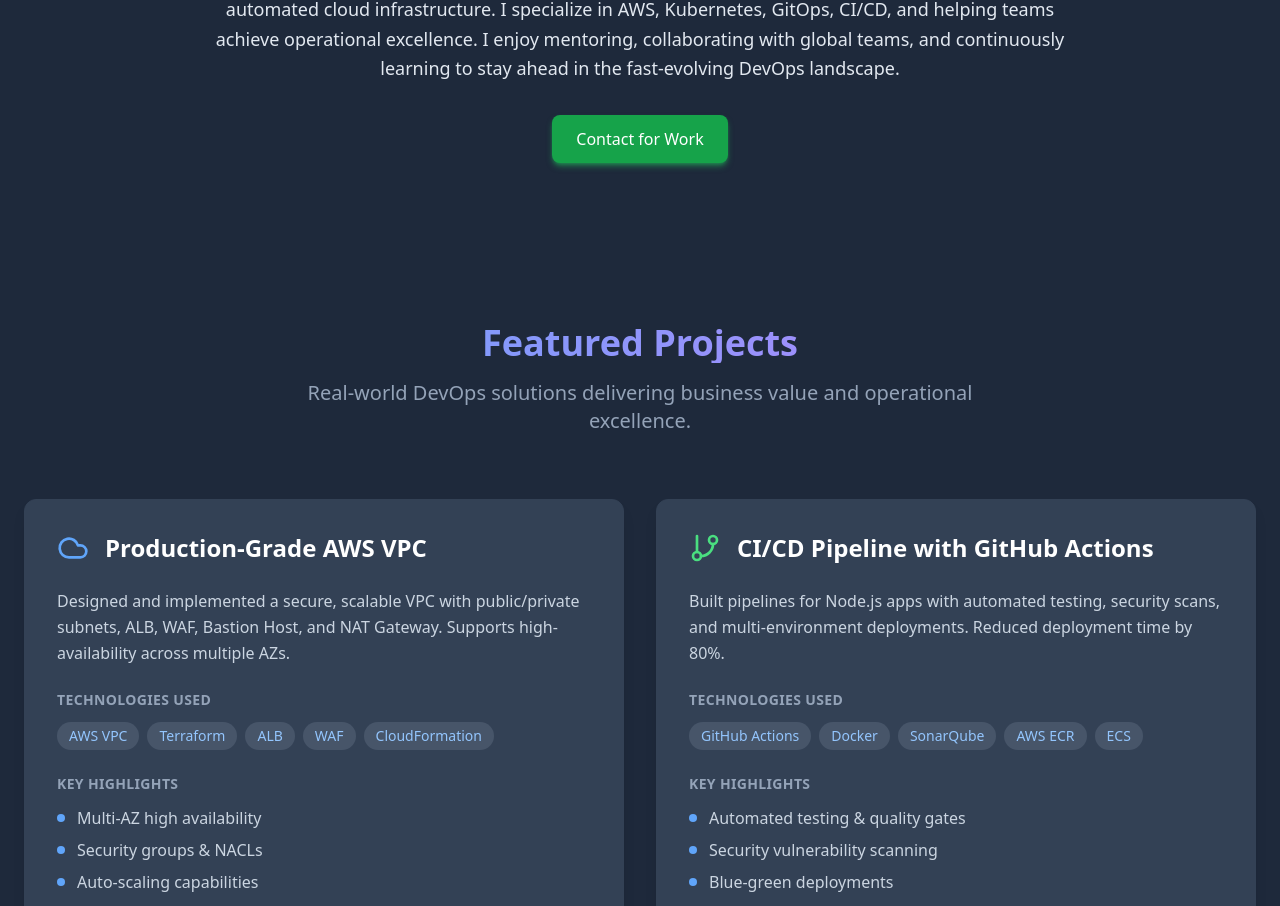
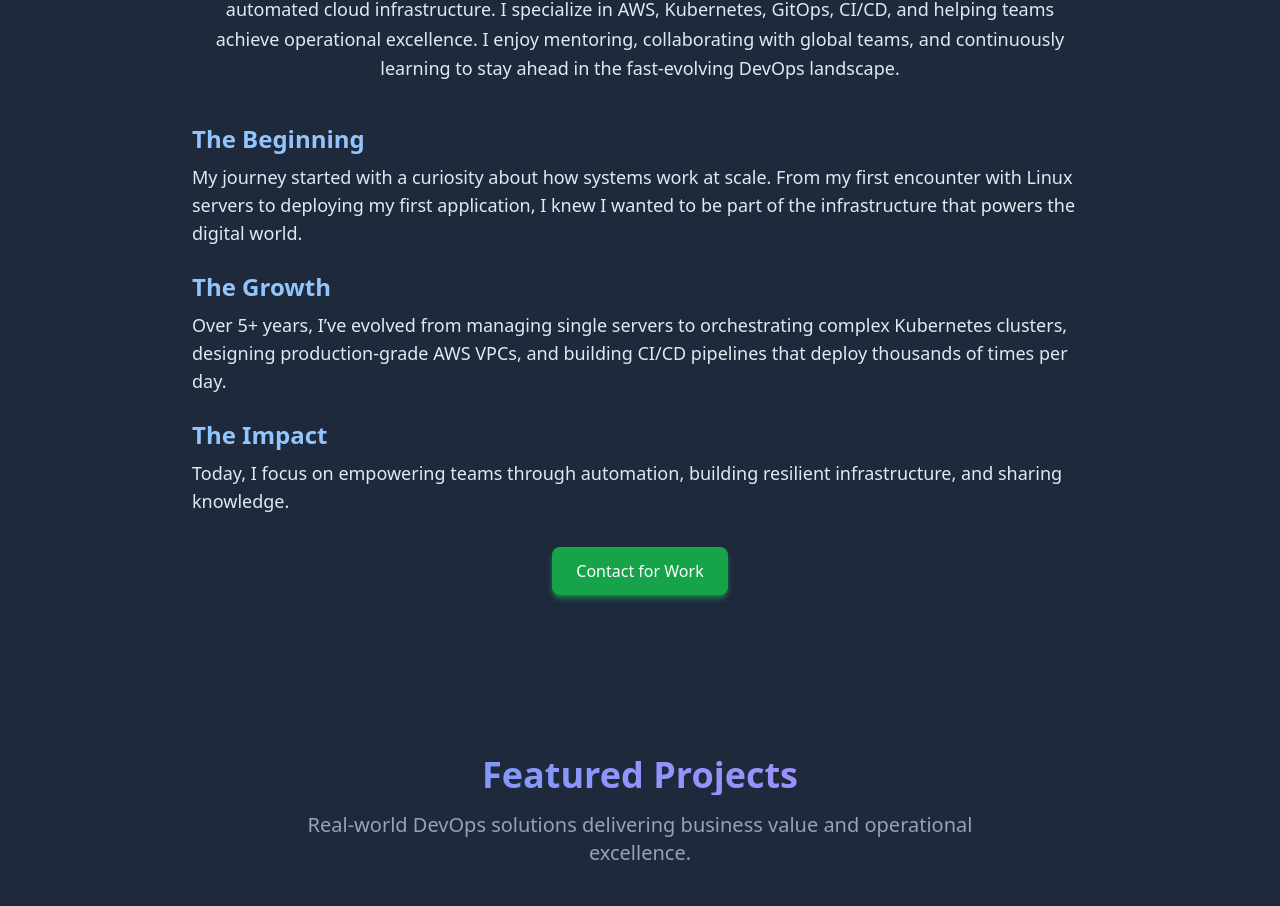
Before and after one commit to Levisngakop/porfolio-web-devops-engineer, a React (Vite) app: page / in a window 1280 px wide. Shown: the part 978-1884 px from the top of the page. Built offline with nearby package versions, Linux system fonts and the light colour scheme.

Commit message:
cta about sec

```diff
--- a/src/components/About.tsx
+++ b/src/components/About.tsx
@@ -12,6 +12,33 @@ const About: React.FC = () => {
           operational excellence. I enjoy mentoring, collaborating with global teams, and continuously learning
           to stay ahead in the fast-evolving DevOps landscape.
         </p>
+
+        {/* Career Journey Section */}
+        <div className="mt-10 space-y-6">
+          <div>
+            <h4 className="text-2xl font-semibold text-blue-300 mb-2">The Beginning</h4>
+            <p className="text-lg text-slate-200">
+              My journey started with a curiosity about how systems work at scale. From my first encounter with Linux
+              servers to deploying my first application, I knew I wanted to be part of the infrastructure that powers
+              the digital world.
+            </p>
+          </div>
+
+          <div>
+            <h4 className="text-2xl font-semibold text-blue-300 mb-2">The Growth</h4>
+            <p className="text-lg text-slate-200">
+              Over 5+ years, I’ve evolved from managing single servers to orchestrating complex Kubernetes clusters,
+              designing production-grade AWS VPCs, and building CI/CD pipelines that deploy thousands of times per day.
+            </p>
+          </div>
+
+          <div>
+            <h4 className="text-2xl font-semibold text-blue-300 mb-2">The Impact</h4>
+            <p className="text-lg text-slate-200">
+              Today, I focus on empowering teams through automation, building resilient infrastructure, and sharing knowledge.
+            </p>
+          </div>
+        </div>
 
         {/* CTA Button */}
         <div className="text-center mt-8">
```
